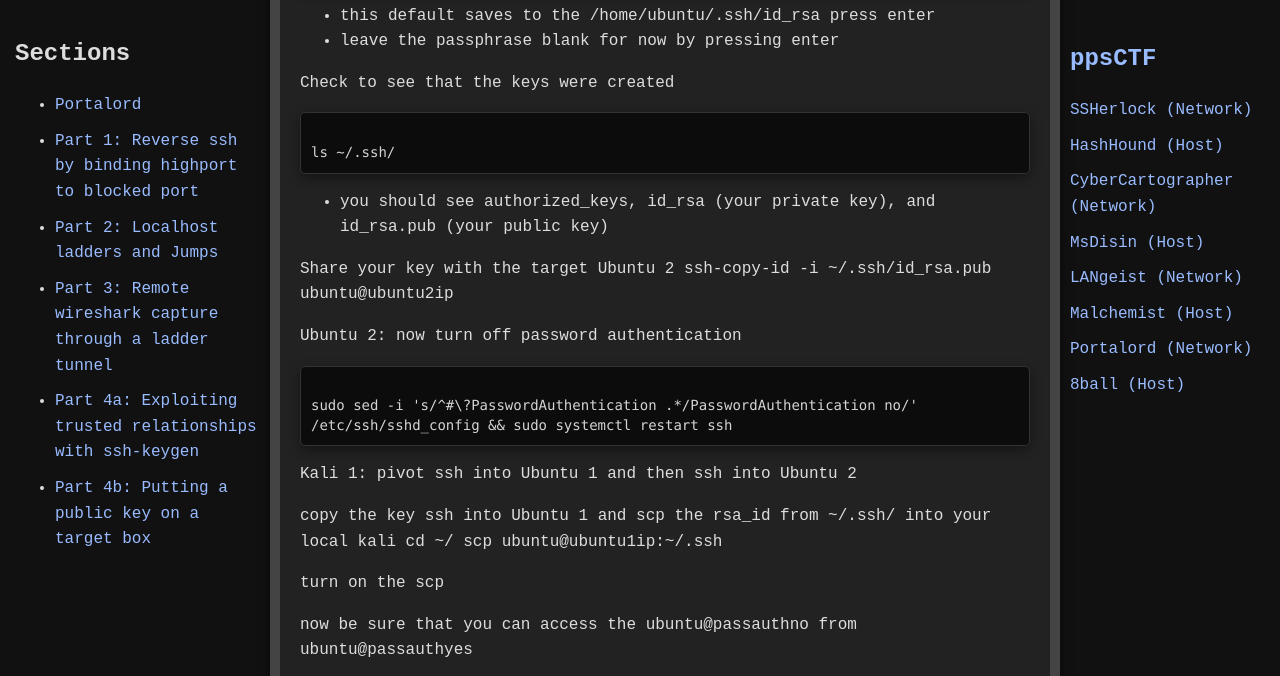
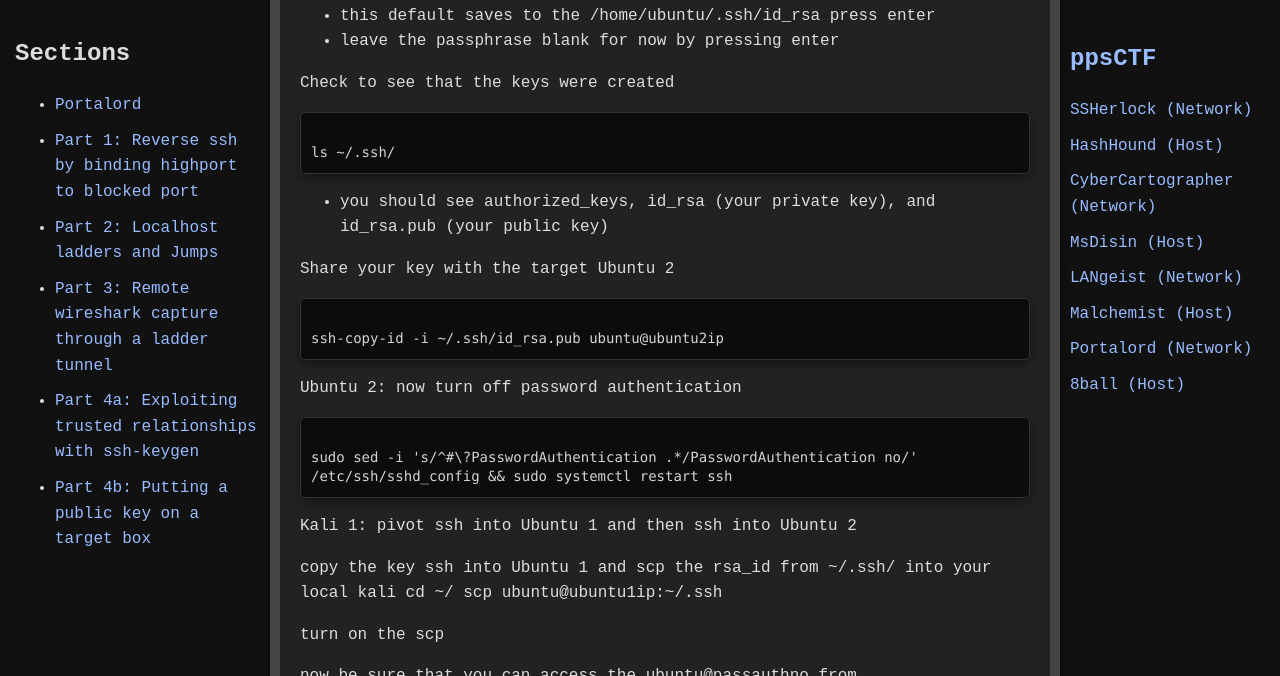
Before and after one commit to jboyce1/ppsCTF, a Jekyll site: the page built from classes/Portalord/Portalord.md, in a window 1280 px wide and 900 px high, scrolled down 6574 px, cut to the strip 0-676 px from the top of the window. Built offline with Jekyll 4.4.1, drawn with Linux system fonts in a browser that asks for light colours.

Commit message:
Update Portalord.md

```diff
--- a/classes/Portalord/Portalord.md
+++ b/classes/Portalord/Portalord.md
@@ -235,7 +235,9 @@ ls ~/.ssh/
 - you should see authorized_keys, id_rsa (your private key), and id_rsa.pub (your public key)
 
 Share your key with the target Ubuntu 2
+<div class="terminal">
 ssh-copy-id -i ~/.ssh/id_rsa.pub ubuntu@ubuntu2ip
+</div>
 
 Ubuntu 2: now turn off password authentication
 <div class="terminal">
```
